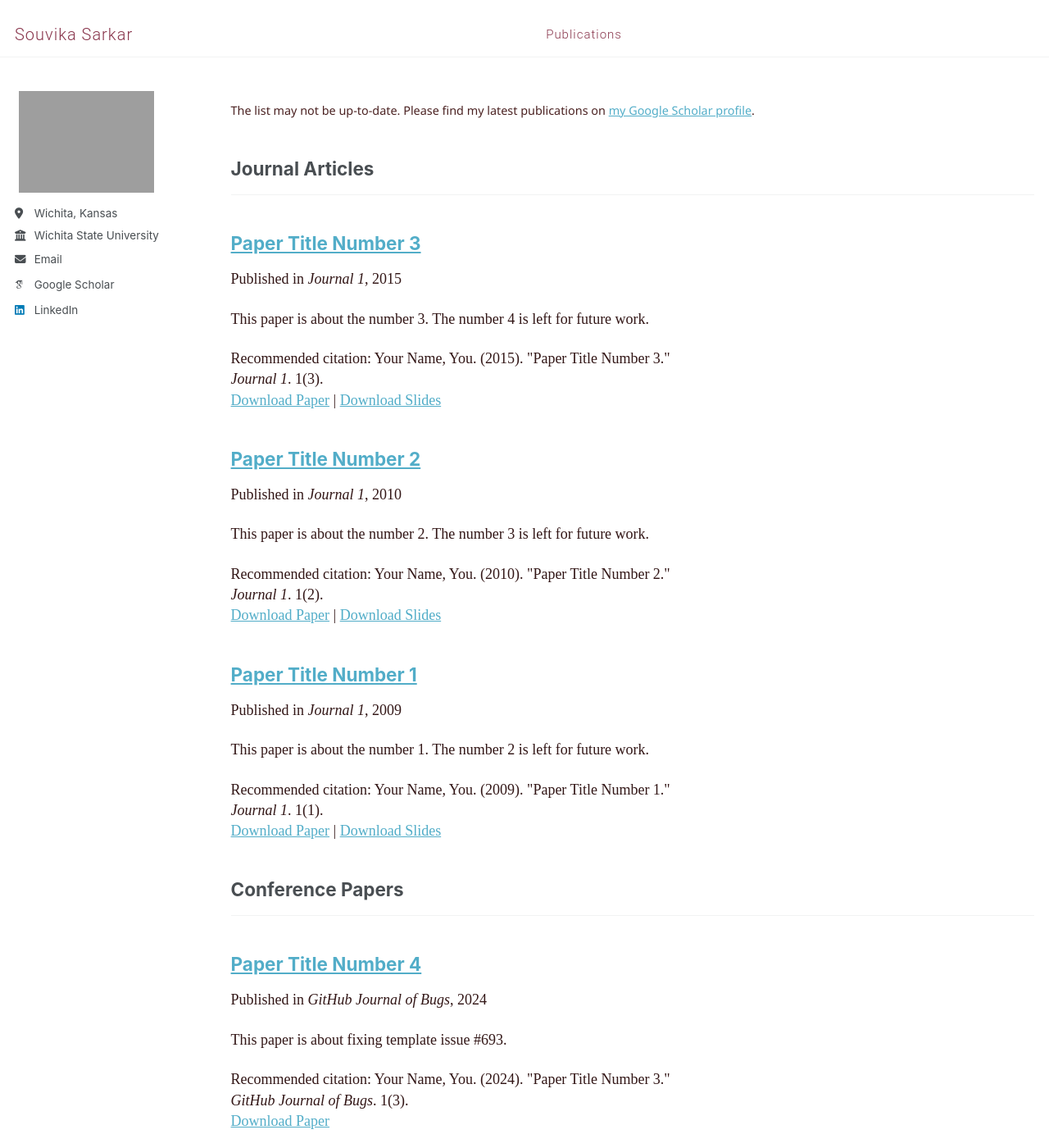
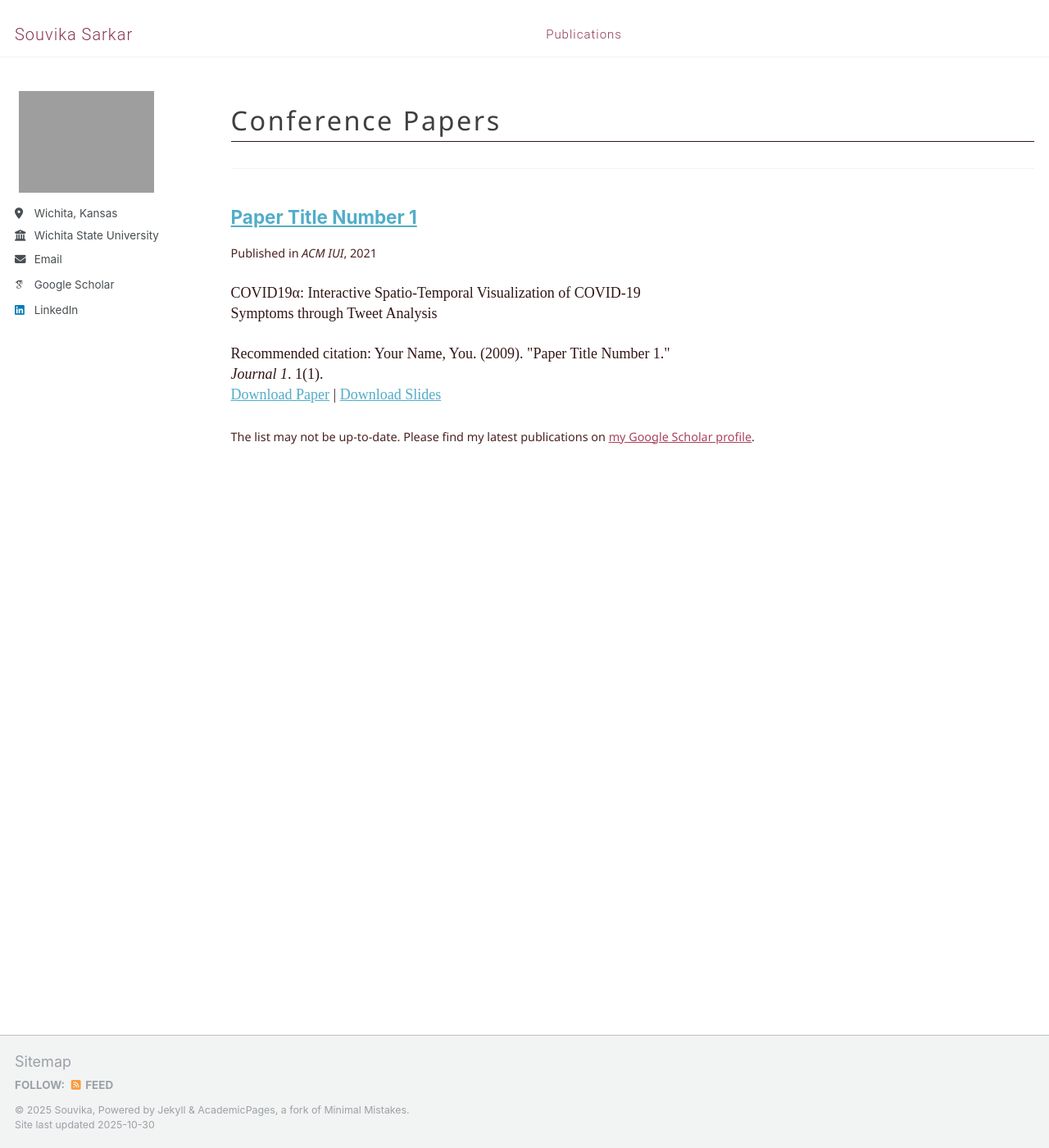
Before and after one commit to Souvika/souvika.github.io, a Jekyll site: the page built from _pages/publications.html, in a window 1280 px wide and 1400 px high. Shown: the whole window at 82% size. Built offline with Jekyll 4.4.1, drawn with Linux system fonts in a browser that asks for light colours; some web fonts are replaced.

Commit message:
Starting Publications 6

```diff
--- a/_config.yml
+++ b/_config.yml
@@ -76,12 +76,13 @@
 
 # Publication Category - The following the list of publication categories and their headings
 publication_category:
-  books:
-    title: 'Books'
+  conferences:
+    title: 'Conference Papers'
   manuscripts:
     title: 'Journal Articles'
-  conferences:
-    title: 'Conference Papers'
+  peer:
+    title: 'Peer Reviewed Workshop Papers'
+
 
 # Site Settings
 teaser                   :  # filename of teaser fallback teaser image placed in /images/, .e.g. "500x300.png"
--- a/_includes/archive-single.html
+++ b/_includes/archive-single.html
@@ -41,7 +41,7 @@
         {% if post.collection == 'teaching' %}
           <p> {{ post.type }}, <i>{{ post.venue }}</i>, {{ post.date | default: "1900-01-01" | date: "%Y" }} </p>
         {% elsif post.collection == 'publications' %}
-          <p>Published in <i>{{ post.venue }}</i>, {{ post.date | default: "1900-01-01" | date: "%Y" }} </p>
+      <p><span class="news-content">Published in <i>{{ post.venue }}</i>, {{ post.date | default: "1900-01-01" | date: "%Y" }} </span></p>
         {% elsif post.date %}
          <p class="page__date"><strong><i class="fa fa-fw fa-calendar" aria-hidden="true"></i> {{ site.data.ui-text[site.locale].date_label | default: "Published:" }}</strong> <time datetime="{{ post.date | default: "1900-01-01" | date_to_xmlschema }}">{{ post.date | default: "1900-01-01" | date: "%B %d, %Y" }}</time></p>
         {% endif %}
--- a/_pages/publications.html
+++ b/_pages/publications.html
@@ -4,10 +4,6 @@
 permalink: /publications/
 author_profile: true
 ---
-
-{% if site.author.googlescholar %}
-<div class="wordwrap"><span class="news-content">The list may not be up-to-date. Please find my latest publications on <a href="{{site.author.googlescholar}}">my Google Scholar profile</a>.</span></div>
-{% endif %}
 
 {% include base_path %}
 
@@ -20,7 +16,7 @@
         {% continue %}
       {% endif %}
       {% unless title_shown %}
-        <h2>{{ category[1].title }}</h2><hr />
+        <h2 class="section-header">{{ category[1].title }}</h2><hr />
         {% assign title_shown = true %}
       {% endunless %}
       {% include archive-single.html %}
@@ -31,3 +27,7 @@
     {% include archive-single.html %}
   {% endfor %}
 {% endif %}
+
+{% if site.author.googlescholar %}
+<div class="wordwrap"><span class="news-content">The list may not be up-to-date. Please find my latest publications on <a class="hyperlink" href="{{site.author.googlescholar}}">my Google Scholar profile</a>.</span></div>
+{% endif %}
--- a/_publications/2009-10-01-paper-title-number-1.md
+++ b/_publications/2009-10-01-paper-title-number-1.md
@@ -1,11 +1,11 @@
 ---
 title: "Paper Title Number 1"
 collection: publications
-category: manuscripts
+category: conferences
 permalink: /publication/2009-10-01-paper-title-number-1
-excerpt: 'This paper is about the number 1. The number 2 is left for future work.'
-date: 2009-10-01
-venue: 'Journal 1'
+excerpt: 'COVID19α: Interactive Spatio-Temporal Visualization of COVID-19 Symptoms through Tweet Analysis'
+date: 2021-10-01
+venue: 'ACM IUI'
 slidesurl: 'http://academicpages.github.io/files/slides1.pdf'
 paperurl: 'http://academicpages.github.io/files/paper1.pdf'
 citation: 'Your Name, You. (2009). &quot;Paper Title Number 1.&quot; <i>Journal 1</i>. 1(1).'
--- a/_publications/2010-10-01-paper-title-number-2.md
+++ /dev/null
@@ -1,14 +0,0 @@
----
-title: "Paper Title Number 2"
-collection: publications
-category: manuscripts
-permalink: /publication/2010-10-01-paper-title-number-2
-excerpt: 'This paper is about the number 2. The number 3 is left for future work.'
-date: 2010-10-01
-venue: 'Journal 1'
-slidesurl: 'http://academicpages.github.io/files/slides2.pdf'
-paperurl: 'http://academicpages.github.io/files/paper2.pdf'
-citation: 'Your Name, You. (2010). &quot;Paper Title Number 2.&quot; <i>Journal 1</i>. 1(2).'
----
-
-The contents above will be part of a list of publications, if the user clicks the link for the publication than the contents of section will be rendered as a full page, allowing you to provide more information about the paper for the reader. When publications are displayed as a single page, the contents of the above "citation" field will automatically be included below this section in a smaller font.
--- a/_publications/2015-10-01-paper-title-number-3.md
+++ /dev/null
@@ -1,14 +0,0 @@
----
-title: "Paper Title Number 3"
-collection: publications
-category: manuscripts
-permalink: /publication/2015-10-01-paper-title-number-3
-excerpt: 'This paper is about the number 3. The number 4 is left for future work.'
-date: 2015-10-01
-venue: 'Journal 1'
-slidesurl: 'http://academicpages.github.io/files/slides3.pdf'
-paperurl: 'http://academicpages.github.io/files/paper3.pdf'
-citation: 'Your Name, You. (2015). &quot;Paper Title Number 3.&quot; <i>Journal 1</i>. 1(3).'
----
-
-The contents above will be part of a list of publications, if the user clicks the link for the publication than the contents of section will be rendered as a full page, allowing you to provide more information about the paper for the reader. When publications are displayed as a single page, the contents of the above "citation" field will automatically be included below this section in a smaller font.
--- a/_publications/2024-02-17-paper-title-number-4.md
+++ /dev/null
@@ -1,13 +0,0 @@
----
-title: "Paper Title Number 4"
-collection: publications
-category: conferences
-permalink: /publication/2024-02-17-paper-title-number-4
-excerpt: 'This paper is about fixing template issue #693.'
-date: 2024-02-17
-venue: 'GitHub Journal of Bugs'
-paperurl: 'http://academicpages.github.io/files/paper3.pdf'
-citation: 'Your Name, You. (2024). &quot;Paper Title Number 3.&quot; <i>GitHub Journal of Bugs</i>. 1(3).'
----
-
-The contents above will be part of a list of publications, if the user clicks the link for the publication than the contents of section will be rendered as a full page, allowing you to provide more information about the paper for the reader. When publications are displayed as a single page, the contents of the above "citation" field will automatically be included below this section in a smaller font.
```
